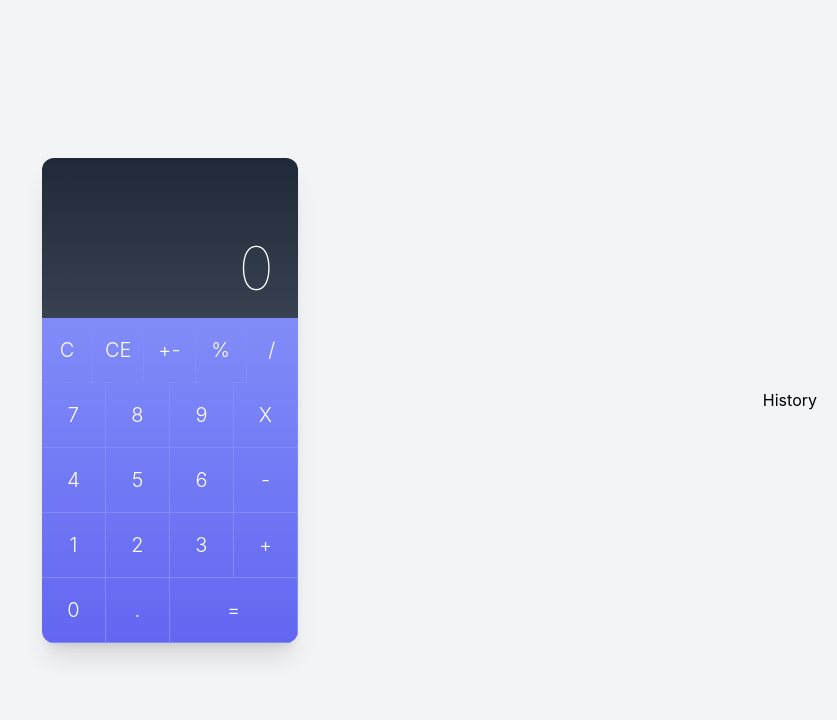
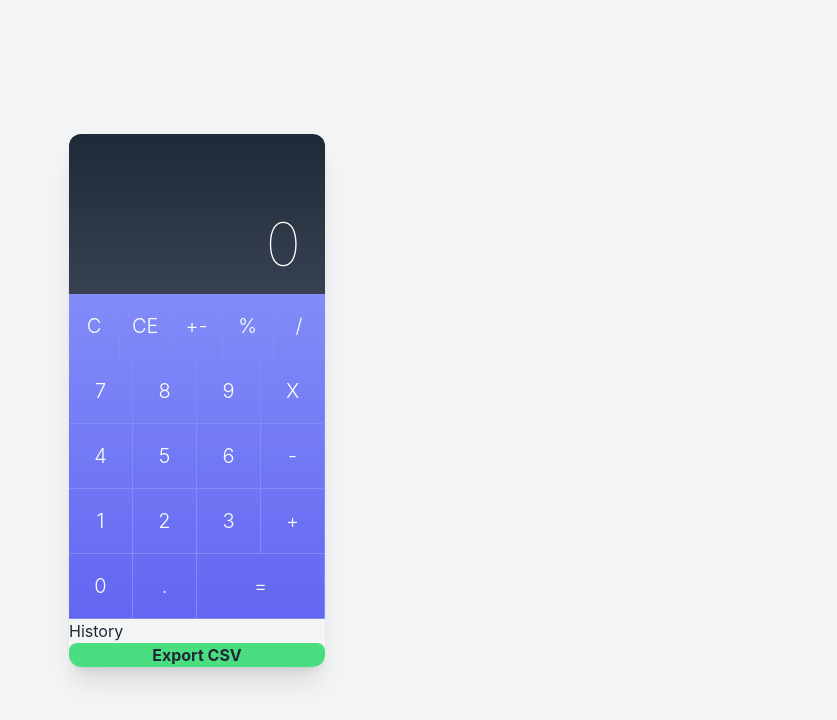
Before and after one commit to Doxteur/Calculator, a React (Create React App) app: page / in a window 1280 px wide. Shown: the top 720 px of the page, without its empty margins (443-1280 px from the left). Built offline with nearby package versions, Linux system fonts and the light colour scheme.

Commit message:
feature_button_export_csv

```diff
--- a/src/App.js
+++ b/src/App.js
@@ -5,6 +5,7 @@ function App() {
   return (
     <>
       <Calculator />
+
     </>
 
   );
--- a/src/components/Calculator/Calculator.jsx
+++ b/src/components/Calculator/Calculator.jsx
@@ -86,6 +86,17 @@ function Calculator() {
     }
   };
 
+  const exportToCSV = () => {
+    const csvContent = "data:text/csv;charset=utf-8," + history.join("\n");
+    const encodedURI = encodeURI(csvContent);
+    const link = document.createElement("a");
+    link.setAttribute("href", encodedURI);
+    link.setAttribute("download", "calculator_history.csv");
+    document.body.appendChild(link);
+    link.click();
+    document.body.removeChild(link);
+  };
+
   return (
     <div className="min-w-screen min-h-screen bg-gray-100 flex items-center justify-center px-5 py-5">
       <div className="mx-auto rounded-xl bg-gray-100 shadow-xl text-gray-800 relative overflow-hidden w-64">
@@ -145,7 +156,6 @@ function Calculator() {
             );
           })}
         </div>
-      </div>
         <div>
           <h2>History</h2>
           <ul>
@@ -154,6 +164,14 @@ function Calculator() {
             ))}
           </ul>
         </div>
+        <div>
+          <div onClick={exportToCSV} >
+          <h2 className="bg-green-400 rounded-lg text-center font-bold cursor-pointer">Export CSV</h2>
+            </div>
+        </div>
+      </div>
+
+
     </div>
   );
 }
```
Lines whose indentation alone changed are shown as unchanged.
